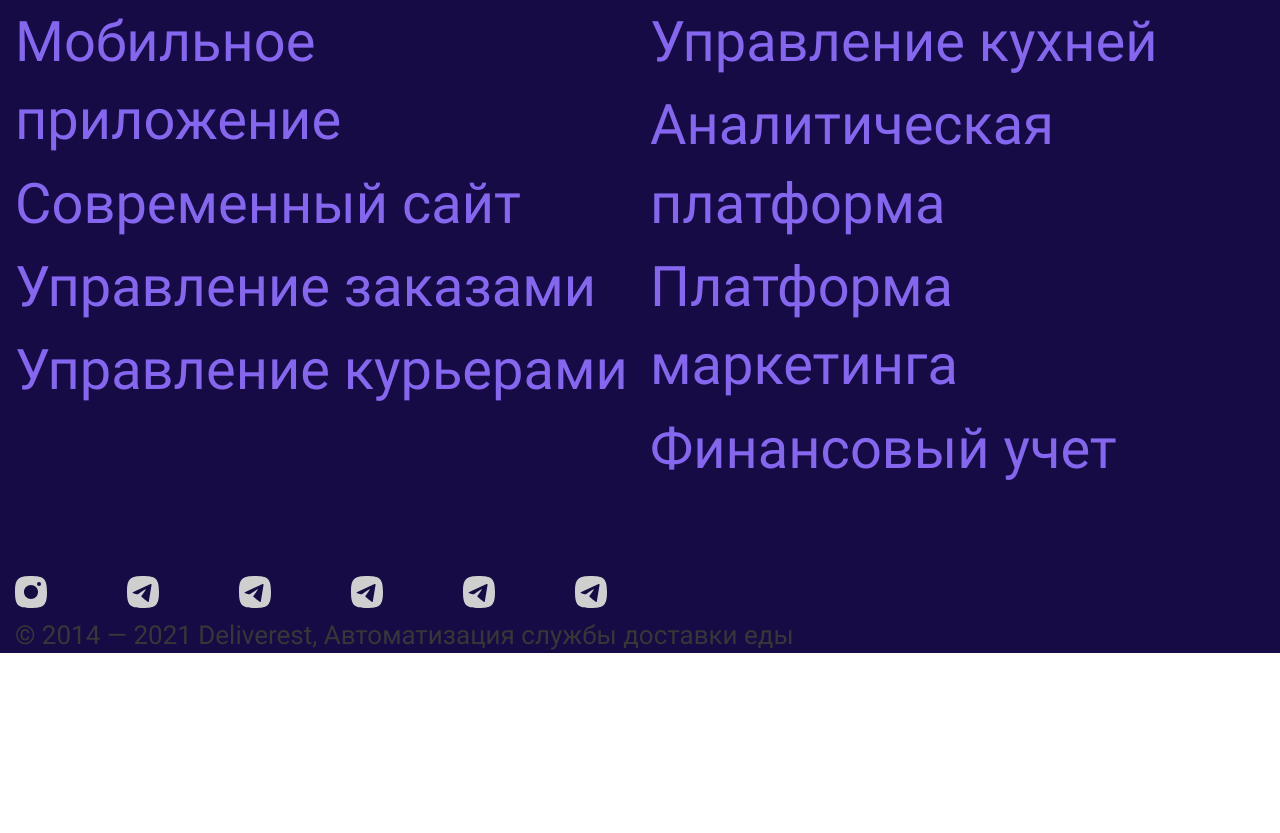
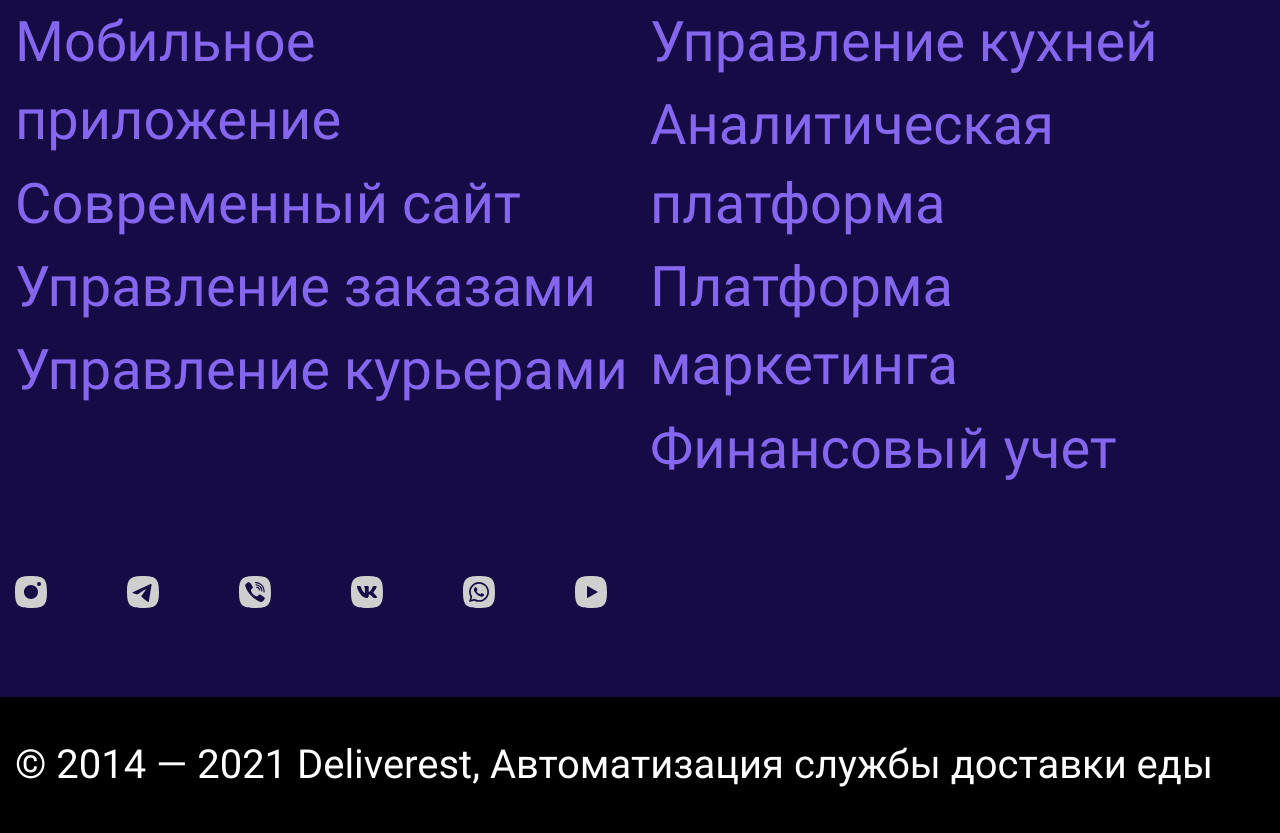
Before and after one commit to vsbchkv/deliverest, a website: page src/views/index.html in a window 1280 px wide. Shown: the part 8195-9028 px from the top of the page. Before the commit the page ends 8848 px from the top, so only its background shows below. Drawn offline with nearby package versions, Linux system fonts and the light colour scheme; files that its build step writes are made by us from their sources; files whose address does not match are found by name.

Commit message:
footer mob

```diff
--- a/src/styles/modules/_modules.scss
+++ b/src/styles/modules/_modules.scss
@@ -4,6 +4,7 @@
 @import 'text-field/text-field';
 @import 'locales/locales';
 @import 'social/social';
+@import 'copyright/copyright';
 
 /************** Other *************/
 @import 'application/application';
--- /dev/null
+++ b/src/styles/modules/copyright/_copyright.scss
@@ -0,0 +1,7 @@
+.copyright {
+  background-color: $black;
+  padding: vw($mobile, 10px) 0;
+  color: $white;
+  font-size: vw($mobile, 10px);
+  margin-top: vw($mobile, 20px);
+}
--- a/src/views/includes/_footer.html
+++ b/src/views/includes/_footer.html
@@ -27,37 +27,41 @@
     <ul class="social">
       <li class="social__item">
         <a href="#" class="social__lint">
-          <img src="media/icons/social/instagram.svg" alt="" class="social__icon">
+          <img src="media/icons/social/instagram.svg" alt="instagram" class="social__icon">
         </a>
       </li>
       <li class="social__item">
         <a href="#" class="social__lint">
-          <img src="media/icons/social/telegram.svg" alt="" class="social__icon">
+          <img src="media/icons/social/telegram.svg" alt="telegram" class="social__icon">
         </a>
       </li>
       <li class="social__item">
         <a href="#" class="social__lint">
-          <img src="media/icons/social/telegram.svg" alt="" class="social__icon">
+          <img src="media/icons/social/viber.svg" alt="viber" class="social__icon">
         </a>
       </li>
       <li class="social__item">
         <a href="#" class="social__lint">
-          <img src="media/icons/social/telegram.svg" alt="" class="social__icon">
+          <img src="media/icons/social/vk.svg" alt="vk" class="social__icon">
         </a>
       </li>
       <li class="social__item">
         <a href="#" class="social__lint">
-          <img src="media/icons/social/telegram.svg" alt="" class="social__icon">
+          <img src="media/icons/social/whatsapp.svg" alt="whatsapp" class="social__icon">
         </a>
       </li>
       <li class="social__item">
         <a href="#" class="social__lint">
-          <img src="media/icons/social/telegram.svg" alt="" class="social__icon">
+          <img src="media/icons/social/youtube.svg" alt="youtube" class="social__icon">
         </a>
       </li>
     </ul>
-    &copy; 2014 — 2021 Deliverest, Автоматизация службы доставки еды
   </nav>
+  <div class="copyright">
+    <div class="content-wrapper">
+      &copy; 2014 — 2021 Deliverest, Автоматизация службы доставки еды</div>
+  </div>
 </footer>
+
 <script src="https://code.jquery.com/jquery-3.5.1.min.js"></script>
 <script src="js/main.js"></script>
```
Also changed, not shown: dist/index.html, dist/media/icons/social/viber.svg (added), dist/media/icons/social/vk.svg (added), dist/media/icons/social/whatsapp.svg (added), dist/media/icons/social/youtube.svg (added), dist/styles/styles.min.css, src/media/icons/social/whatsapp.svg (added), src/media/icons/social/youtube.svg (added).
